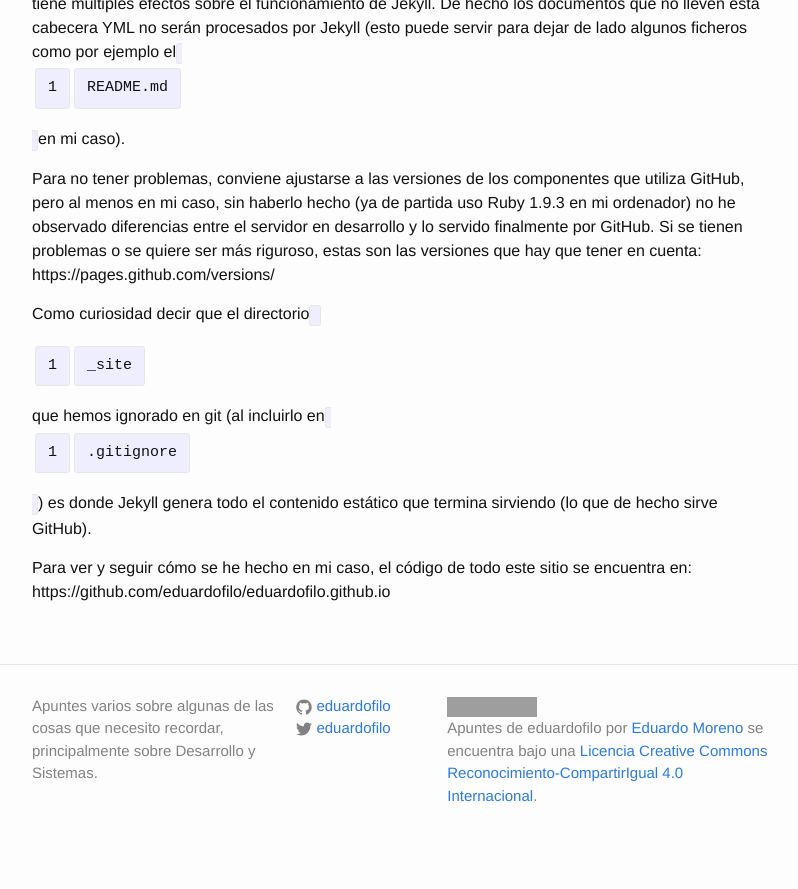
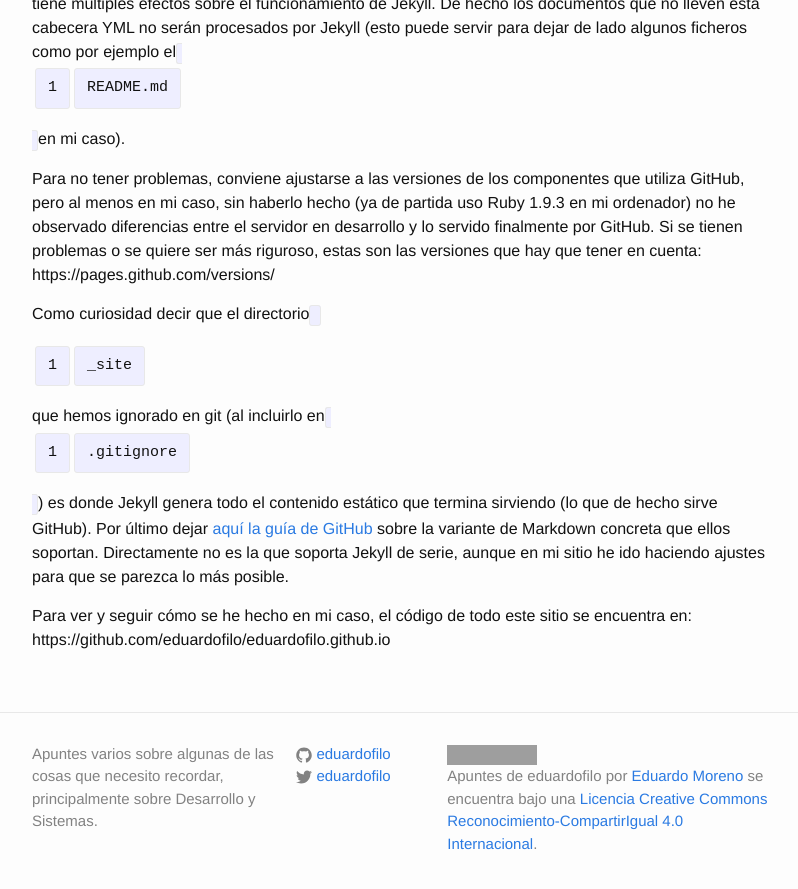
Before and after one commit to eduardofilo/eduardofilo.jekyll, a Jekyll site: the page built from _posts/2015-01-08-jekyll.md, in a window 1280 px wide and 900 px high, scrolled down 3946 px. Shown: the top 889 px of the window, without its empty margins (238-1036 px from the left). Built offline with Jekyll 4.4.1, drawn with Linux system fonts in a browser that asks for light colours; Markdown is read by kramdown in place of the engine named in the settings; before the commit the page ends 4798 px from its top, so only the background shows below that; grey boxes are pictures that could not be loaded.

Commit message:
Cambio menor.

```diff
--- a/_posts/2015-01-08-jekyll.md
+++ b/_posts/2015-01-08-jekyll.md
@@ -73,7 +73,7 @@
 
 Para no tener problemas, conviene ajustarse a las versiones de los componentes que utiliza GitHub, pero al menos en mi caso, sin haberlo hecho (ya de partida uso Ruby 1.9.3 en mi ordenador) no he observado diferencias entre el servidor en desarrollo y lo servido finalmente por GitHub. Si se tienen problemas o se quiere ser más riguroso, estas son las versiones que hay que tener en cuenta: https://pages.github.com/versions/
 
-Como curiosidad decir que el directorio `_site` que hemos ignorado en git (al incluirlo en `.gitignore`) es donde Jekyll genera todo el contenido estático que termina sirviendo (lo que de hecho sirve GitHub).
+Como curiosidad decir que el directorio `_site` que hemos ignorado en git (al incluirlo en `.gitignore`) es donde Jekyll genera todo el contenido estático que termina sirviendo (lo que de hecho sirve GitHub). Por último dejar [aquí la guía de GitHub](https://guides.github.com/features/mastering-markdown/) sobre la variante de Markdown concreta que ellos soportan. Directamente no es la que soporta Jekyll de serie, aunque en mi sitio he ido haciendo ajustes para que se parezca lo más posible.
 
 Para ver y seguir cómo se he hecho en mi caso, el código de todo este sitio se encuentra en: https://github.com/eduardofilo/eduardofilo.github.io
 
```
